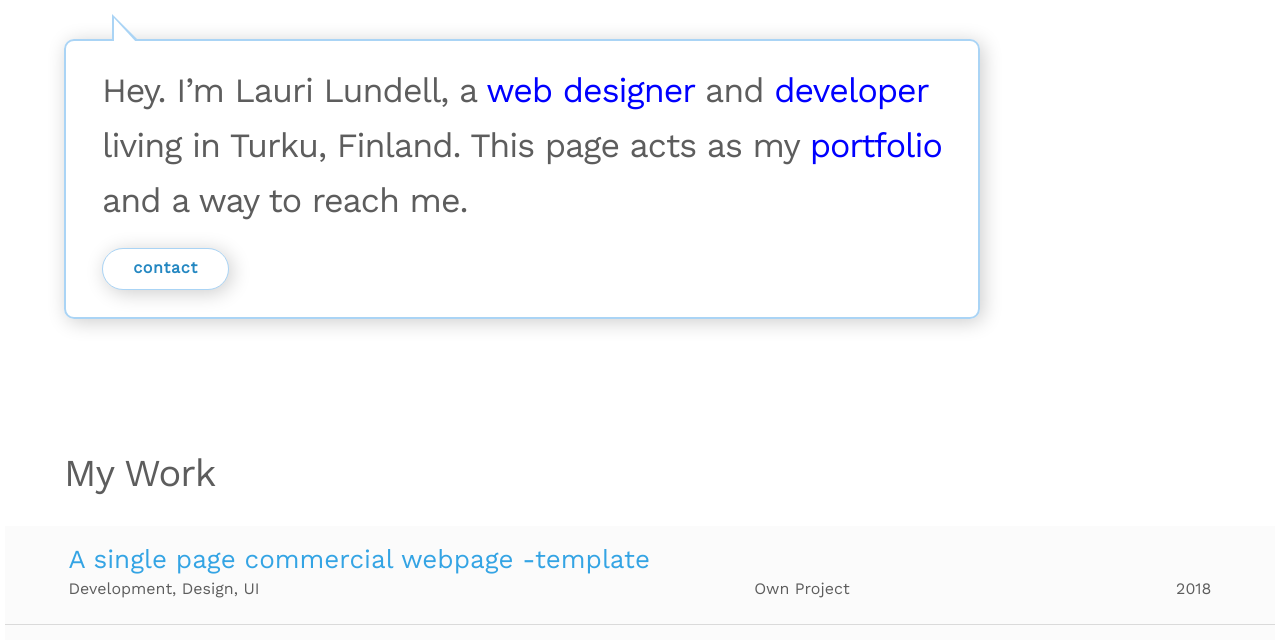
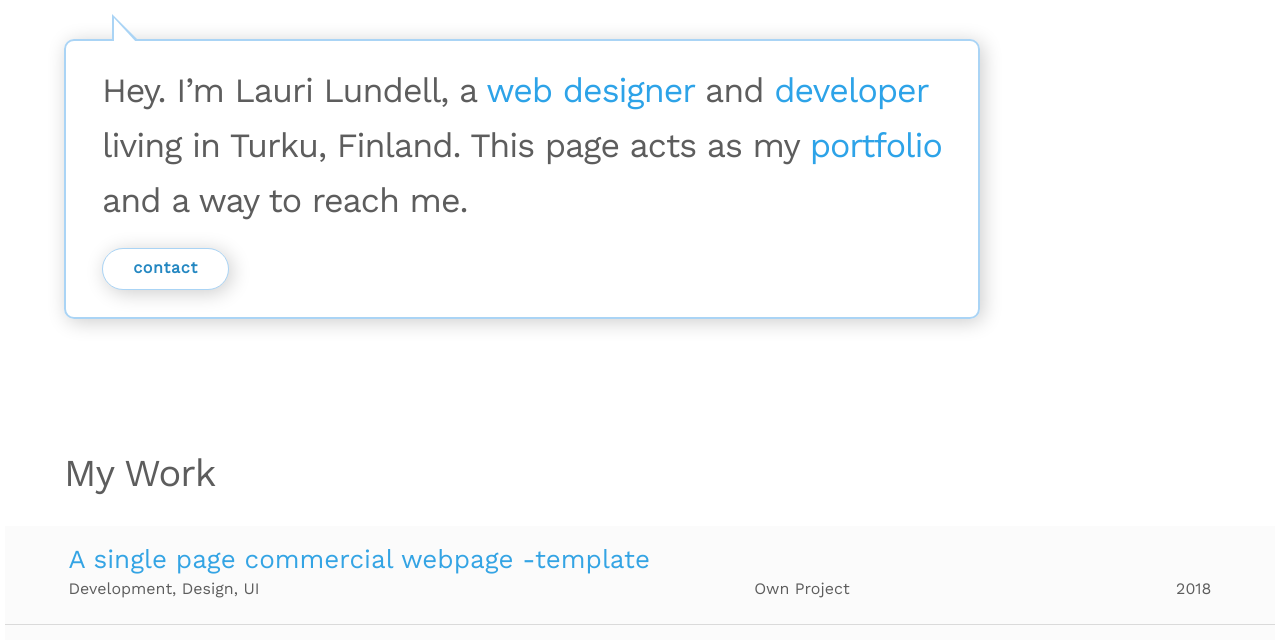
Before and after one commit to Laurilun/laurilun.github.io, a plain HTML site: page index.html in a window 1280 px wide. Shown: the part 126-766 px from the top of the page. Drawn offline with nearby package versions, Linux system fonts and the light colour scheme.

Commit message:
link color

```diff
--- a/style.css
+++ b/style.css
@@ -107,7 +107,7 @@ nav {
 }
 
 .intro__link, .intro__link:visited, .intro__link:active{
-	color: blue !important;
+	color: #2da3e8 !important;
 }
 
 .intro {
```
